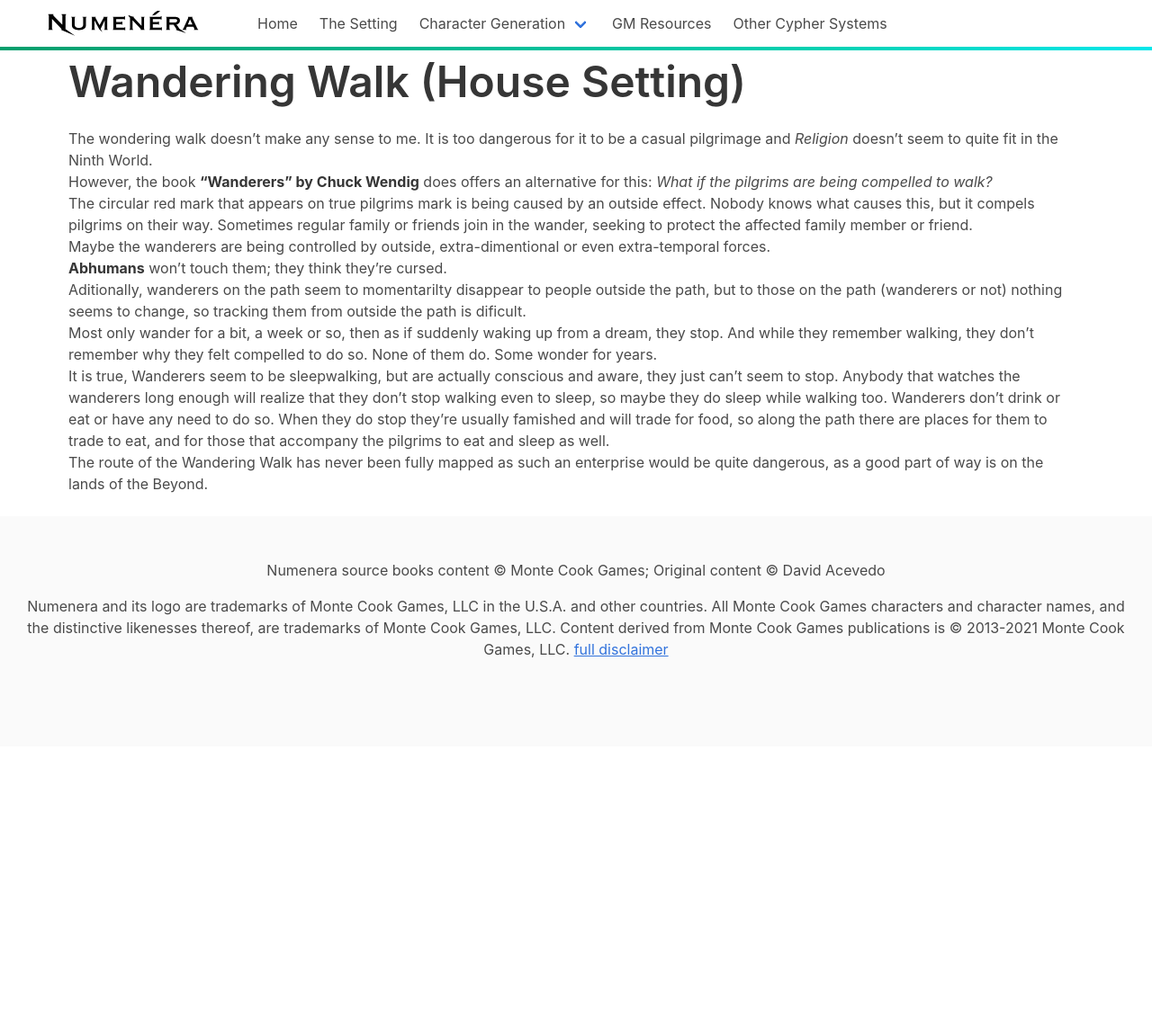
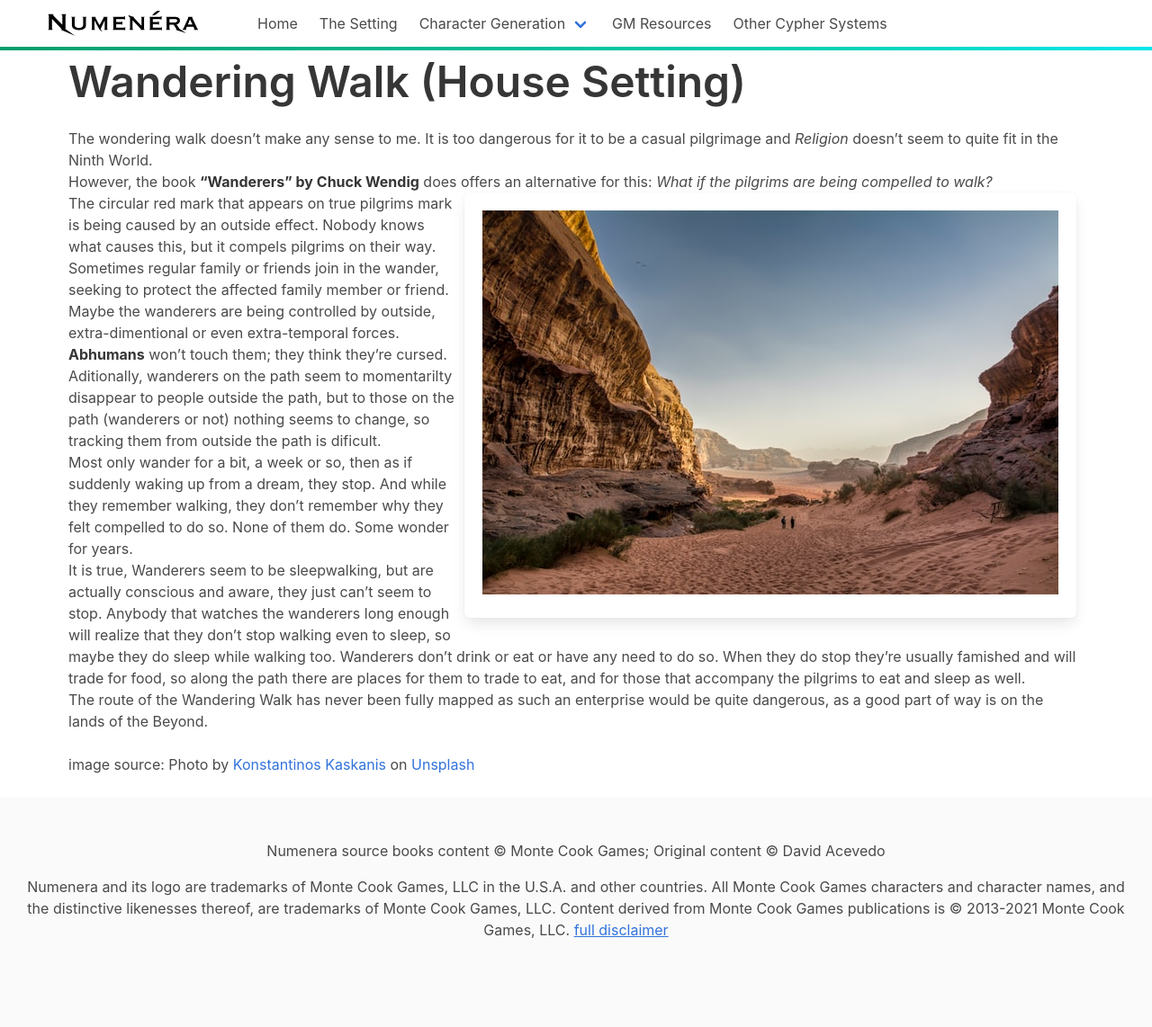
Before and after one commit to rebelwarrior/numenera, a Jekyll site: the page built from setting/wandering-walk.md, in a window 1280 px wide. Shown: the whole page at 90% size. Built offline with Jekyll 4.4.1, drawn with Linux system fonts in a browser that asks for light colours; nearby versions of some CDN libraries; before the commit the page ends 900 px from its top, so only the background shows below that.

Commit message:
adds image to wandering walk

```diff
--- a/setting/wandering-walk.md
+++ b/setting/wandering-walk.md
@@ -8,20 +8,34 @@
 
 The wondering walk doesn't make any sense to me. It is too dangerous for it to be a casual pilgrimage and _Religion_ doesn't seem to quite fit in the Ninth World.
 
+
 However, the book __"Wanderers" by Chuck Wendig__ does offers an alternative for this: _What if the pilgrims are being compelled to walk?_
+
+![wanderers]({{ site.url }}/assets/images/konstantinos-kaskanis-J_tpg9cloPg-unsplash.jpg)
+{:.box.is-pulled-right.mx-2}
+
 
 The circular red mark that appears on true pilgrims mark is being caused by an outside effect. Nobody knows what causes this, but it compels pilgrims on their way. Sometimes regular family or friends join in the wander, seeking to protect the affected family member or friend.
 
+
 Maybe the wanderers are being controlled by outside, extra-dimentional or even extra-temporal forces.
+
 
 __Abhumans__ won't touch them; they think they're cursed.
 
+
 Aditionally, wanderers on the path seem to momentarilty disappear to people outside the path, but to those on the path (wanderers or not) nothing seems to change, so tracking them from outside the path is dificult.
+
 
 Most only wander for a bit, a week or so, then as if suddenly waking up from a dream, they stop. And while they remember walking, they don't remember why they felt compelled to do so. None of them do. Some wonder for years.
 
+
 It is true, Wanderers seem to be sleepwalking, but are actually conscious and aware, they just can't seem to stop. Anybody that watches the wanderers long enough will realize that they don't stop walking even to sleep, so maybe they do sleep while walking too. Wanderers don't drink or eat or have any need to do so. When they do stop they're usually famished and will trade for food, so along the path there are places for them to trade to eat, and for those that accompany the pilgrims to eat and sleep as well.
+
 
 The route of the Wandering Walk has never been fully mapped as such an enterprise would be quite dangerous, as a good part of way is on the lands of the Beyond.
 
 <br>
+image source: Photo by <a href="https://unsplash.com/@k_kaskanis?utm_source=unsplash&utm_medium=referral&utm_content=creditCopyText">Konstantinos Kaskanis</a> on <a href="https://unsplash.com/s/photos/wanderers?utm_source=unsplash&utm_medium=referral&utm_content=creditCopyText">Unsplash</a>
+
+<br>
```
Also changed, not shown: setting/ninth-world.md (+4 -3 lines), assets/images/konstantinos-kaskanis-J_tpg9cloPg-unsplash.jpg (added).
